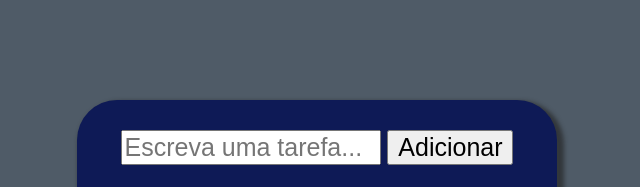
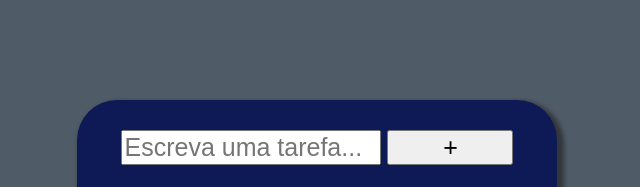
Before and after one commit to zinfex/to-do_jquery, a plain HTML site: page index.html in a window 1280 px wide. Shown: the top 187 px of the page, without its empty margins (323-963 px from the left). Drawn offline with nearby package versions, Linux system fonts and the light colour scheme.

Commit message:
Update index.html

```diff
--- a/index.html
+++ b/index.html
@@ -12,7 +12,7 @@
     <div id="bloco">
         <header>
             <input type="text" id="task" placeholder="Escreva uma tarefa...">
-            <button type="submit" id="btn">Adicionar</button>
+            <button type="submit" id="btn">+</button>
         </header>
 
         <ul id="campo"></ul>
```
